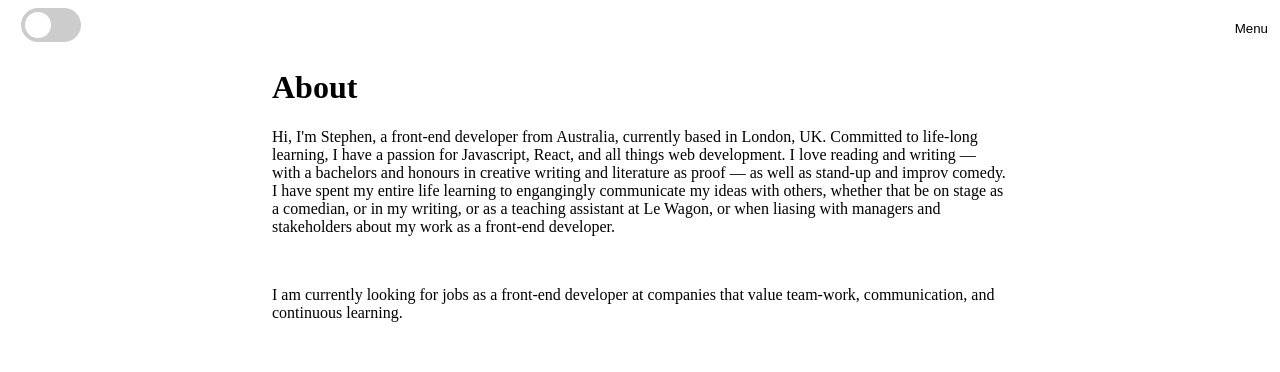
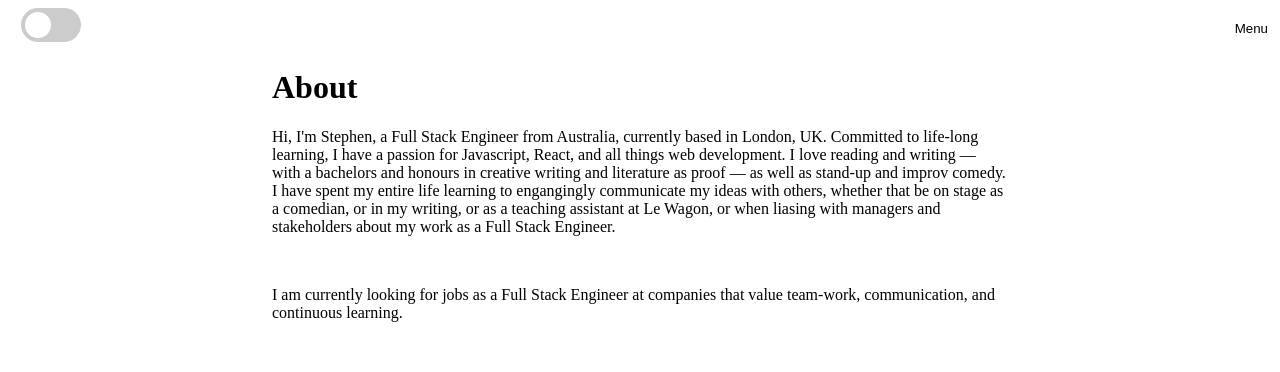
Before and after one commit to inherentspice/next-portfolio, a Next.js app: page /about in a window 1280 px wide. Shown: the top 372 px of the page. Built offline with nearby package versions, Linux system fonts and the light colour scheme.

Commit message:
changed text content of about

```diff
--- a/components/layout.js
+++ b/components/layout.js
@@ -33,7 +33,7 @@ export default function Layout({ children, home }) {
               width={250}
               alt=""
             />
-            <h1 className={utilStyles.heading2Xl}>Hi, I am <span className={utilStyles.headingBreakout}>Stephen Lehane Smith</span>. Front-end Developer Based in London.</h1>
+            <h1 className={utilStyles.heading2Xl}>Hi, I am <span className={utilStyles.headingBreakout}>Stephen Lehane Smith</span>. Full Stack Engineer Based in London.</h1>
             <HamburgerMenu />
             <ThemeToggle />
           </>
--- a/pages/about/index.js
+++ b/pages/about/index.js
@@ -13,14 +13,14 @@ export default function About() {
       <div className={styles.introAbout}>
         <h1>About</h1>
         <p>
-          Hi, I&apos;m Stephen, a front-end developer from Australia, currently based in London, UK.
+          Hi, I&apos;m Stephen, a Full Stack Engineer from Australia, currently based in London, UK.
           Committed to life-long learning, I have a passion for Javascript, React, and all things web development.
           I love reading and writing — with a bachelors and honours in creative writing and literature as proof — as well as stand-up and improv comedy.
-          I have spent my entire life learning to engangingly communicate my ideas with others, whether that be on stage as a comedian, or in my writing, or as a teaching assistant at Le Wagon, or when liasing with managers and stakeholders about my work as a front-end developer.
+          I have spent my entire life learning to engangingly communicate my ideas with others, whether that be on stage as a comedian, or in my writing, or as a teaching assistant at Le Wagon, or when liasing with managers and stakeholders about my work as a Full Stack Engineer.
         </p>
         <br/>
         <p>
-          I am currently looking for jobs as a front-end developer at companies that value team-work, communication, and continuous learning.
+          I am currently looking for jobs as a Full Stack Engineer at companies that value team-work, communication, and continuous learning.
         </p>
       </div>
       <div className={styles.skillsItemsCont}>
```
